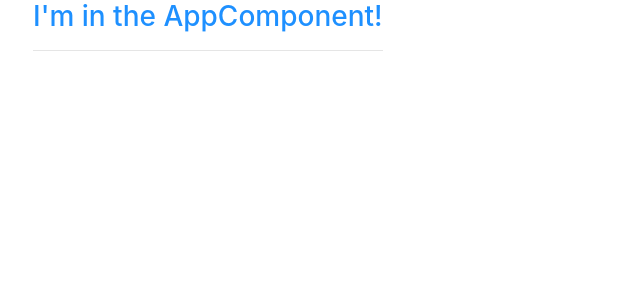
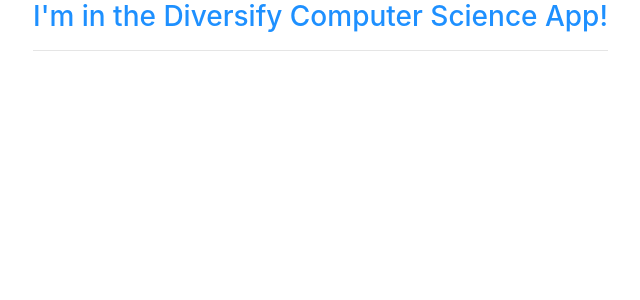
Before and after one commit to andrealswa/diversifycomputerscience, an Angular app: page / in a window 1280 px wide. Shown: the top 300 px of the page, without its empty margins (37-677 px from the left). Built offline with nearby package versions, Linux system fonts and the light colour scheme.

Commit message:
Made a text change

```diff
--- a/src/app/app.component.html
+++ b/src/app/app.component.html
@@ -1,7 +1,7 @@
 <div class="container">
   <div class="row">
     <div class="col-xs-12">
-      <h3>I'm in the AppComponent!</h3>
+      <h3>I'm in the Diversify Computer Science App!</h3>
 
       <hr />
       <!--<app-servers></app-servers>-->
```
